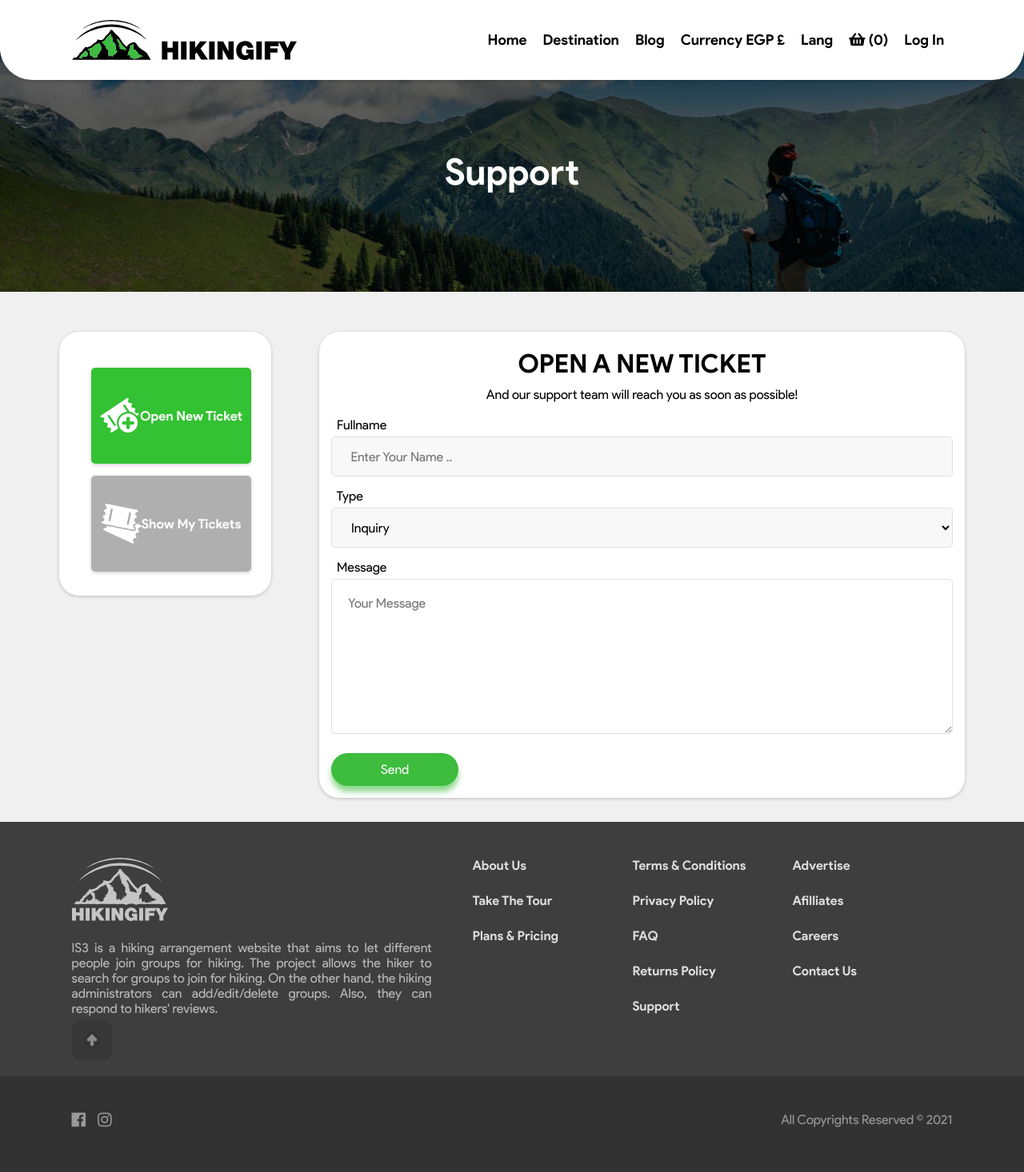
After one commit to xBodda/lets-hike, a PHP site: page /zowjain/my-tickets.php in a window 1280 px wide. The commit adds this page. Shown: the whole page at 80% size. Run offline with PHP 8.4, Linux system fonts and the light colour scheme; some libraries are stand-ins or nearby versions.

Commit message:
Front End (Support)

```diff
--- a/layout/css/master.css
+++ b/layout/css/master.css
@@ -747,8 +747,6 @@ label {
   display: flex;
 }
 
-
-
 .our-experts {
   width: 100%;
   padding: 0 7%;
@@ -801,7 +799,33 @@ label {
   padding-left: calc(7% + 50px);
   margin-top: 60px;
 }
-
+.contact-contb {
+  width: 100%;
+  padding: 0 7%;
+  padding-left: calc(7% + 50px);
+  margin-top: 20px;
+  margin-bottom: 0px;
+
+}
+.contact-contb .contact-box{
+  width: 100%;
+  padding: 120px;
+  display: flex;
+  box-shadow: 0px 0px 25px 2px rgba(0, 0, 0, 0.2);
+  border-radius: 5px;
+  flex-wrap: wrap;
+
+}
+
+.contact-contb .contact-boxb{
+  width: 100%;
+  padding: 50px 350px;
+  display: flex;
+  box-shadow: 0px 0px 25px 2px rgba(0, 0, 0, 0.2);
+  border-radius: 5px;
+  flex-wrap: wrap;
+
+}
 .contact-cont .contact-box {
   width: 100%;
   padding: 50px;
@@ -848,6 +872,38 @@ label {
   min-width: 600px;
   max-height: 300px;
 }
+.contact-boxb input, .contact-boxb textarea  {
+  width: 100%;
+  border-radius: 5px;
+  border: 1px solid #e0e0e0;
+  padding: 20px;
+  font-size: 16px;
+  font-family: 'productsans', sans-serif;
+  font-weight: 400;
+  margin: 5px 0;
+  outline: none;
+  box-shadow: 0px 0px 5px 1px rgba(200, 0, 0, 0);
+  transition: box-shadow .4s;
+  min-width: 600px;
+  max-height: 300px;
+}
+
+.contact-boxb select {
+  width: 100%;
+  border-radius: 5px;
+  padding: 0px 20px;
+  border: 1px solid #e0e0e0;
+  font-size: 16px;
+  font-family: 'productsans', sans-serif;
+  font-weight: 400;
+  margin: 5px 0;
+  outline: none;
+  box-shadow: 0px 0px 5px 1px rgba(200, 0, 0, 0);
+  transition: box-shadow .4s;
+  min-width: 600px;
+  max-height: 300px;
+}
+
 .contact-box textarea:hover {
   box-shadow: 0px 0px 8px 1px rgba(0, 200, 0, 0.2);
 }
@@ -863,6 +919,13 @@ label {
   margin-top: 15px;
   cursor: pointer;
 }
+.contact-boxb input[type="submit"] {
+  width: inherit;
+  min-width: inherit;
+  padding: 9px 60px;
+  margin-top: 15px;
+  cursor: pointer;
+}
 
 .contact-cont .contact-box .contact-info h2 {
   font-size: 19px;
@@ -871,6 +934,71 @@ label {
   margin-top: 15px;
 }
 /*Contact End*/
+
+.forms-footer{
+  margin: 0 25px 15px 25px;
+  padding: 15px 10px;
+  display: inline-block;
+  height: 120px;
+  line-height: 30px;
+  border: none;
+  border-radius: 5px;
+  background: rgba(1, 179, 1, 0.801);
+  margin-right: 10px;
+  font-size: 14px;
+
+}
+.forms-footeri{
+  margin: 0 25px 15px 25px;
+  padding: 15px 10px;
+  display: inline-block;
+  height: 120px;
+  line-height: 30px;
+  border: none;
+  border-radius: 5px;
+  background: rgba(156, 156, 156, 0.801);
+  margin-right: 10px;
+  font-size: 14px;
+
+}
+.forms-footerd{
+  margin: 0 25px 15px 25px;
+  padding: 15px 10px;
+  height: 120px;
+  line-height: 30px;
+  border: none;
+  border-radius: 5px;
+  background: rgba(1, 179, 1, 0.801);
+  margin-right: 10px;
+  font-size: 14px;
+
+}
+.forms-footerid{
+  margin: 0 25px 15px 25px;
+  padding: 15px 10px;
+  height: 120px;
+  line-height: 30px;
+  border: none;
+  border-radius: 5px;
+  background: rgba(156, 156, 156, 0.801);
+  margin-right: 10px;
+  font-size: 14px;
+
+}
+.s1class{
+  color:#748194;
+  position:absolute;
+  bottom:0;
+  left:63%;
+  margin-left: -50%;
+}
+.s2class{
+  color:#748194;
+  position:absolute;
+  bottom:0;
+  right:63%;
+  margin-right: -50%;
+}
 
 #signup .top-banner , #edit-profile .top-banner{
   height: 300px !important;
--- /dev/null
+++ b/my-tickets.php
@@ -0,0 +1,172 @@
+<?php
+    include('includes/head.php');
+    if(isset($_POST["save"]))
+    {
+        $name = $_POST['name'];
+        $email = $_POST['email'];
+        $gender = $_POST['gender'];
+        $phone = $_POST['phone'];
+
+        DB::query('UPDATE users SET fullname=:name,email=:email,gender=:gender,phonenumber=:phonenumber WHERE id=:id',
+        array(':name'=>$name,
+                ':email'=>$email,
+                ':gender'=>$gender,
+                ':phonenumber'=>$phone,
+                ':id'=>$userid));
+
+                echo '<script>alert("Data Saved")</script>';
+                echo '<script>window.location="profile.php"</script>';
+    }
+
+    if (isset($_POST['change']))
+    {
+            $oldpassword = $_POST['oldpassword'];
+            $newpassword = $_POST['password'];
+            $newpasswordrepeat = $_POST['repassword'];
+
+            if (password_verify($oldpassword, DB::query('SELECT password FROM users WHERE id=:id', array(':id'=>$userid))[0]['password']))
+            {
+                if ($newpassword == $newpasswordrepeat)
+                {
+                    if (strlen($newpassword) >= 6 && strlen($newpassword) <= 60)
+                    {
+
+                        DB::query('UPDATE users SET password=:newpassword WHERE id=:id', array(':newpassword'=>password_hash($newpassword, PASSWORD_BCRYPT), ':id'=>$userid));
+                        echo '<script>alert("Password Changed")</script>';
+                        echo '<script>window.location="edit-profile.php"</script>';
+                    }
+                }
+                else
+                {
+                    echo '<script>alert("Password Don\'t Match")</script>';
+                }
+
+            }
+            else
+            {
+                echo '<script>alert("Wrong Current Password")</script>';
+            }
+
+    }
+
+?>
+
+<!DOCTYPE html>
+<html lang="en" dir="ltr">
+  <head>
+    <meta charset="utf-8">
+    <!-- Product Sans Font -->
+    <link rel="stylesheet" href="layout/css/productsans.css">
+    <!-- Main CSS File -->
+    <link rel="stylesheet" href="layout/css/master.css">
+    <!-- Link To Icons File -->
+    <link rel="stylesheet" href="https://use.fontawesome.com/releases/v5.6.3/css/all.css">
+    <!-- Favicon  -->
+    <link href="layout/svg/logo-mark.svg" rel="shortcut icon" type="image/png">
+    <title>Hikingify | Edit Profile</title>
+
+  </head>
+  <body id="edit-profile">
+    <!-- Header START -->
+    <?php include('includes/header.php'); ?>
+    <!-- Header END -->
+    <!-- Top Banner START -->
+    <div class="top-banner">
+      <div class="overlay"></div>
+      <div class="content">
+      <h1>Support</h1>
+      </div>
+    </div>
+    <!-- Top Banner END -->
+
+    <div class="signup-container flex mb-30">
+        <div class="edit-profile">
+        <h1 class="mb-30 ta-c"></h1>
+
+        <a onclick="showNewTicket()">
+                    <div class="bButtonb forms-footerd">
+                    <img style="height:50px"src="layout\svg\add-ticket.svg" alt="Girl in a jacket">
+                    <h3> Open New Ticket</h3>
+                    </div>
+                  </a>
+
+                  <a onclick="showMyTickets()">
+                    <div class="bButtonb forms-footerid">
+                    <img style="height:50px"src="layout\svg\tickets.svg" alt="Girl in a jacket">
+                    <h3> Show My Tickets</h3>
+                    </div>
+                  </a>
+
+    </div>
+        <div class="edit-profile-content">
+
+        </div>
+         <div class="edit-profile-form fl-2" id="new-ticket">
+            <form action="edit-profile.php" method="POST">
+        <div class="contact-boxb">
+          <div class="button-container">
+
+
+
+          <div class="contact-form">
+                      <h1 class="highlight u-c">OPEN A NEW TICKET</h1>
+          <p>And our support team will reach you as soon as possible!</p><br>
+          <form method="post">
+            <label for="name"> &nbsp Fullname
+
+                <input class="input" type="text" name="name" id="name" placeholder=" Enter Your Name .." required/>
+            </label>
+
+            <label for="name"> &nbsp Type
+
+                <select class="input"id="type" name="cars">
+                  <option value="inq">Inquiry</option>
+                  <option value="comp">Complaint</option>
+                  <option value="sug">Suggestion</option>
+                  <option value="other">Other</option>
+                </select>
+            </label>
+          <label for="name"> &nbsp Message <br>
+            <textarea name="message" rows="8" cols="80" placeholder="Your Message"></textarea>
+            </label>
+            <input type="submit" class="xbutton contact-box" name="send" value="Send">
+          </form>
+        </div>
+
+
+
+        </div>
+      </div>
+
+        </div>
+        <div class="edit-profile-form fl-2" id="my-tickets" style="display:none;">
+        <form action="edit-profile.php" method="POST">
+             <h1 class="mb-30">My Tickets</h1>
+
+            </div>
+
+
+
+    </div>
+
+    <!-- Footer START -->
+    <?php include('includes/footer.php'); ?>
+    <!-- Footer END -->
+<script>
+    function showNewTicket(){
+    var general=document.getElementById("new-ticket");
+    var privacy=document.getElementById("my-tickets");
+    privacy.style.display='none';
+    general.style.display='block';
+
+    }
+    function showMyTickets(){
+        var general=document.getElementById("new-ticket");
+    var privacy=document.getElementById("my-tickets");
+            general.style.display='none';
+            privacy.style.display='block';
+
+    }
+</script>
+  </body>
+</html>
```
Also changed, not shown: add-ticket.php (added, +111 -0 lines), message.php (added, +97 -0 lines), layout/svg/add-ticket.svg (added), layout/svg/tickets.svg (added).
